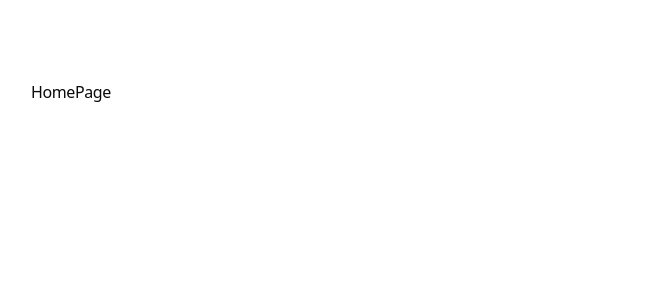
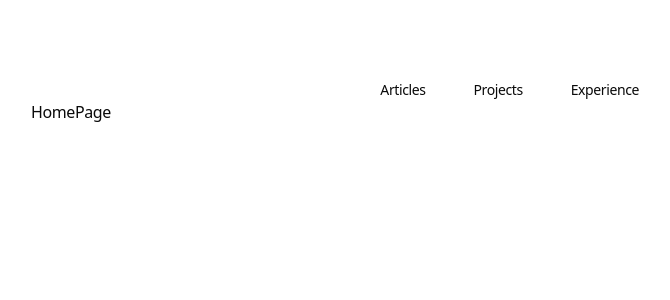
Before and after one commit to visheshdubey/visheshdubey.com, a Next.js app: page / in a window 1280 px wide. Shown: the top 300 px of the page, without its empty margins (305-975 px from the left). Built offline with nearby package versions, Linux system fonts and the light colour scheme.

Commit message:
refactor(layout): update layout structure and remove unused article files

```diff
--- /dev/null
+++ b/app/_comps/Header.tsx
@@ -0,0 +1,18 @@
+import Link from "next/link";
+import React from "react";
+
+type Props = {};
+
+const Header = (props: Props) => {
+    return (
+        <header className="flex items-center justify-between">
+            <nav className="flex items-center gap-12 text-sm font-medium ml-auto">
+                <Link href="/articles">Articles</Link>
+                <Link href="/projects">Projects</Link>
+                <Link href="/experience">Experience</Link>
+            </nav>
+        </header>
+    );
+};
+
+export default Header;
--- a/app/layout.tsx
+++ b/app/layout.tsx
@@ -2,7 +2,7 @@ import type { Metadata, Viewport } from "next";
 import { Geist, Geist_Mono } from "next/font/google";
 import "./globals.css";
 import { ThemeProvider } from "next-themes";
-// import Header from "@/components/header";
+import Header from "@/app/_comps/Header";
 // import Footer from "@/components/footer";
 
 const geistSans = Geist({
@@ -44,7 +44,7 @@ export default function RootLayout({
                 <ThemeProvider enableSystem={true} attribute="class" storageKey="theme" defaultTheme="system">
                     <div className="flex min-h-screen w-full flex-col font-[family-name:var(--font-inter-tight)]">
                         <div className="relative mx-auto w-full max-w-screen-sm flex-1 px-4 pt-20">
-                            {/* <Header /> */}
+                            <Header />
                             {children}
                             {/* <Footer /> */}
                         </div>
```
Also changed, not shown: app/articles/(article-detail)/example-article/page.mdx (renamed from app/articles/example-article/page.mdx), app/articles/(article-detail)/layout.tsx (renamed from app/articles/layout.tsx).
